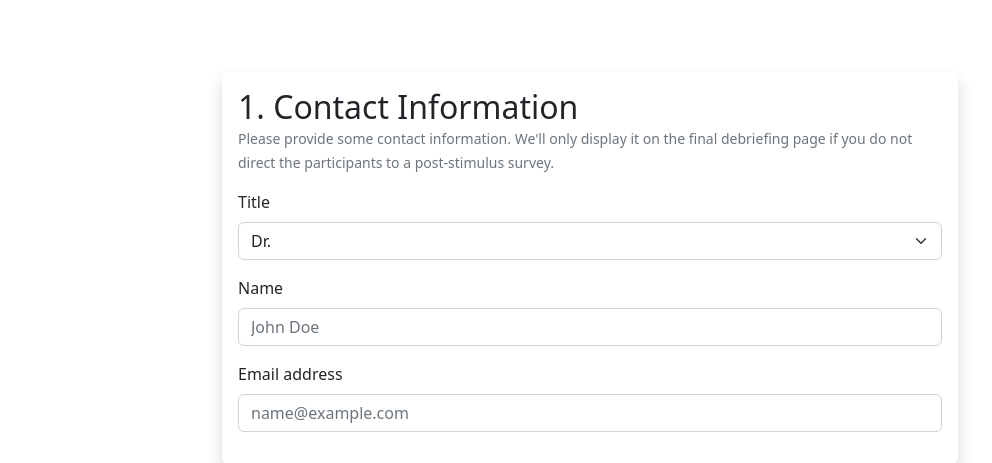
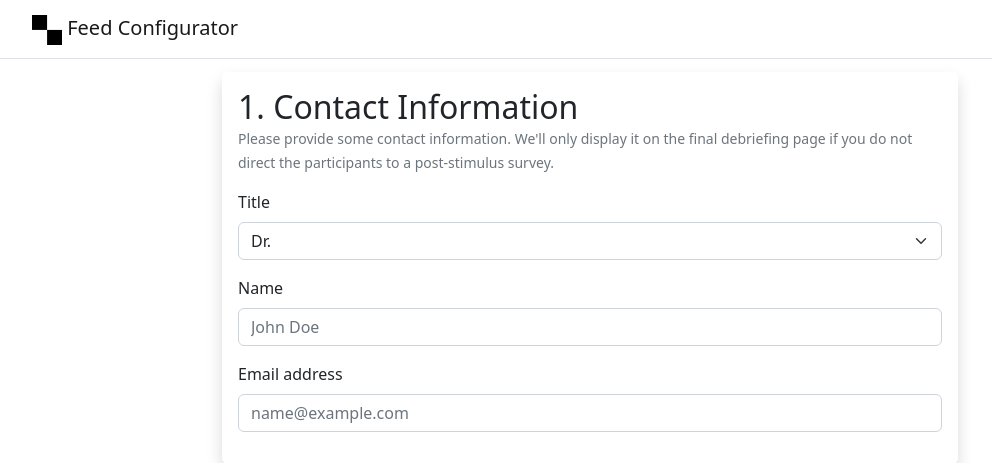
Before and after one commit to Howquez/oFeeds-config, a Flask app: page / in a window 1280 px wide. Shown: the top 463 px of the page, without its empty margins (50-1042 px from the left). Run offline with Flask 3, Linux system fonts and the light colour scheme.

Commit message:
add header

```diff
--- a/templates/index.html
+++ b/templates/index.html
@@ -10,6 +10,15 @@
 <body>
 <script src="https://cdn.jsdelivr.net/npm/bootstrap@5.2.3/dist/js/bootstrap.bundle.min.js" integrity="sha384-kenU1KFdBIe4zVF0s0G1M5b4hcpxyD9F7jL+jjXkk+Q2h455rYXK/7HAuoJl+0I4" crossorigin="anonymous"></script>
 <script src="{{ url_for('static', filename='script.js') }}"></script>
+
+<nav class="navbar fixed-top border-bottom bg-white bg-opacity-75 border-opacity-50">
+  <div class="container">
+    <a class="navbar-brand" href="#">
+      <img src="{{ url_for('static', filename='favicon.ico') }}" alt="Logo" width="30" height="30">
+        Feed Configurator
+    </a>
+  </div>
+</nav>
 
 <div class="container-md my-5">
     <div class="row justify-content-center">
```
